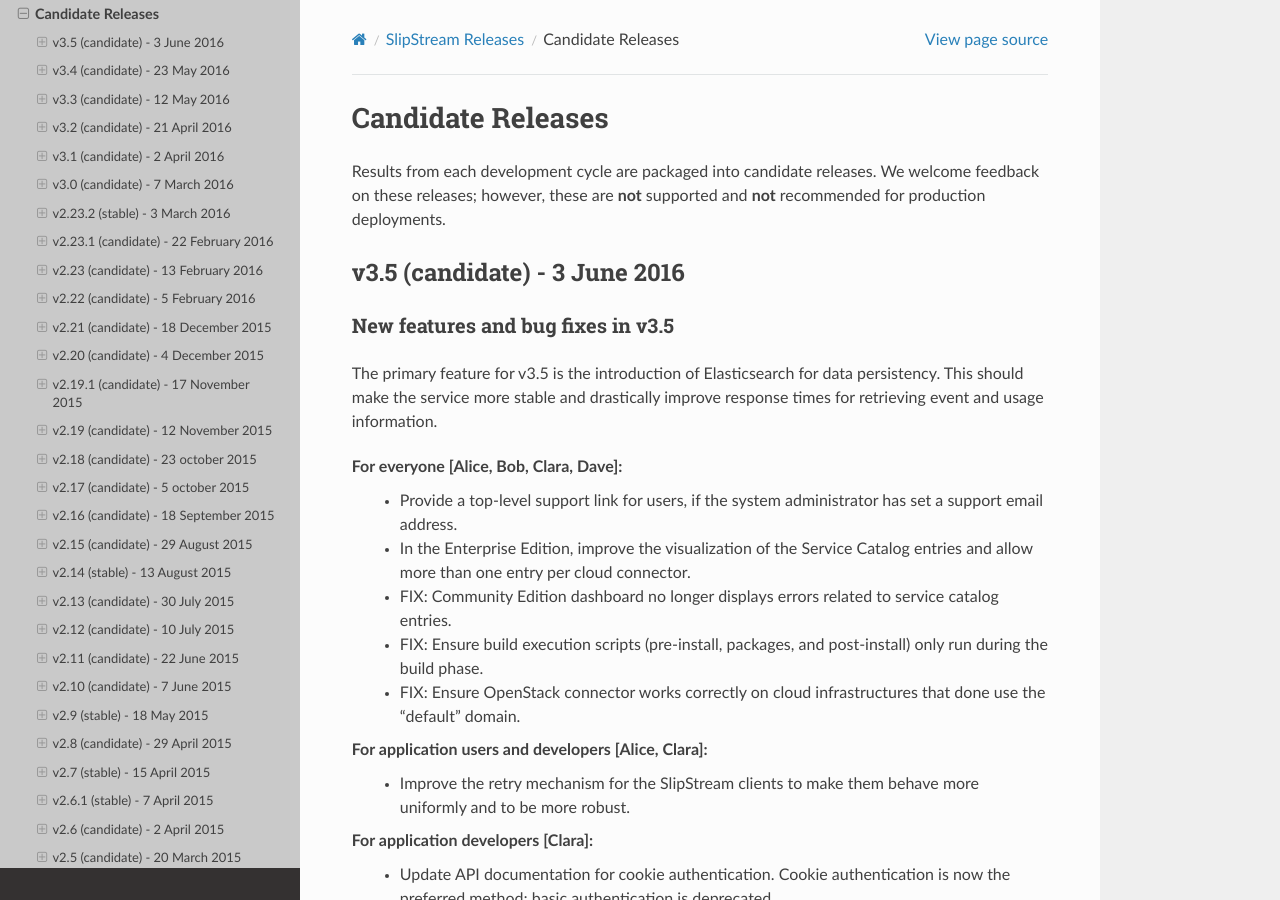
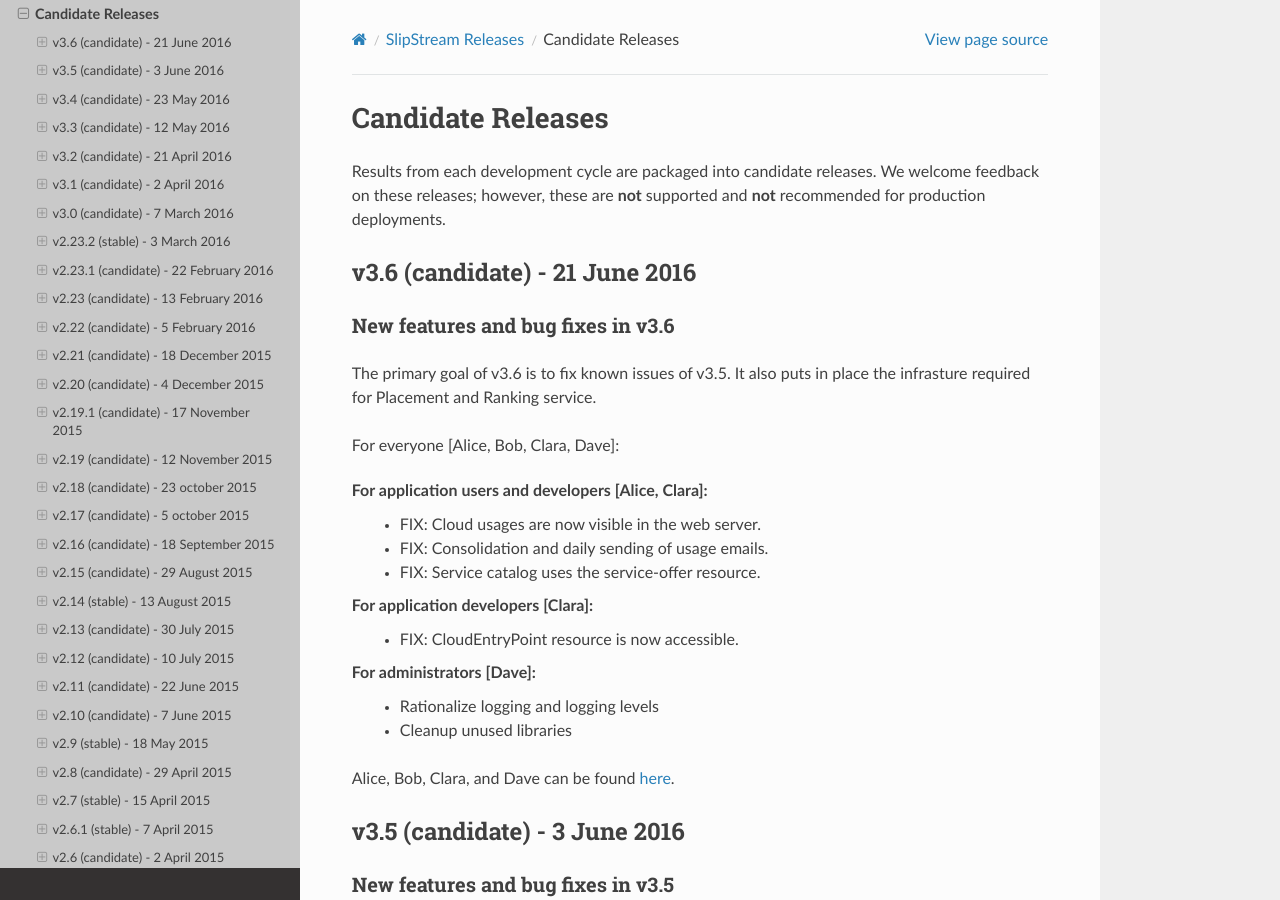
Before and after one commit to slipstream/SlipStreamDocumentation, a Sphinx documentation site: the page built from docs/release_notes/candidate_releases.rst, in a window 1280 px wide and 900 px high. Built offline with Sphinx 7.4.7 and the Read the Docs theme 2.0.0, drawn with Linux system fonts in a browser that asks for light colours.

Commit message:
Add v3.6

```diff
--- a/docs/release_notes/candidate_releases.rst
+++ b/docs/release_notes/candidate_releases.rst
@@ -4,6 +4,33 @@
 Results from each development cycle are packaged into candidate
 releases. We welcome feedback on these releases; however, these are
 **not** supported and **not** recommended for production deployments.
+
+v3.6 (candidate) - 21 June 2016
+------------------------------
+
+New features and bug fixes in v3.6
+~~~~~~~~~~~~~~~~~~~~~~~~~~~~~~~~~~
+
+The primary goal of v3.6 is to fix known issues of v3.5. It also puts in place
+the infrasture required for Placement and Ranking service.
+
+For everyone [Alice, Bob, Clara, Dave]:
+
+For application users and developers [Alice, Clara]:
+ - FIX: Cloud usages are now visible in the web server.
+ - FIX: Consolidation and daily sending of usage emails.
+ - FIX: Service catalog uses the service-offer resource.
+
+For application developers [Clara]:
+ - FIX: CloudEntryPoint resource is now accessible.
+
+For administrators [Dave]:
+ - Rationalize logging and logging levels
+ - Cleanup unused libraries
+
+Alice, Bob, Clara, and Dave can be found
+`here <http://sixsq.com/personae/>`_.
+
 
 v3.5 (candidate) - 3 June 2016
 ------------------------------
```
